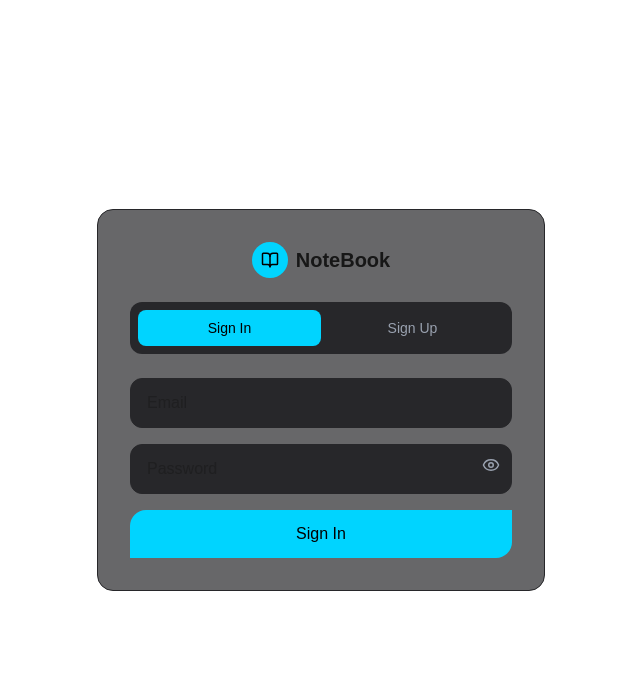
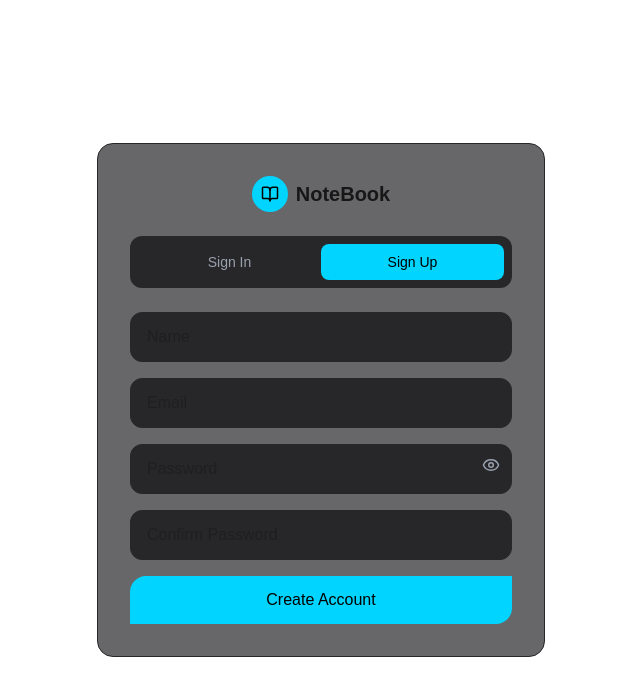
Before and after one commit to shuzeyfa/NoteBook_webapp, a Next.js app: page /signin in a window 1280 px wide. Shown: the top 696 px of the page, without its empty margins (319-959 px from the left). Built offline with nearby package versions, Linux system fonts and the light colour scheme.

Commit message:
adding functionality for signin button

```diff
--- a/app/page.tsx
+++ b/app/page.tsx
@@ -5,10 +5,19 @@
 
 import { ArrowRight, BookOpen, Sparkles, Zap, Lock, Copyright } from "lucide-react";
 import { useRouter } from "next/navigation";
+import { useEffect, useState } from "react";
 
 export default function Home() {
 
   const router = useRouter();
+  const [isLoggedIn, setIsLoggedIn] = useState(false);
+
+  useEffect(() => {
+    const token = localStorage.getItem("token");
+    if (token) {
+      setIsLoggedIn(true);
+    }
+  }, []);
 
   return (
     <main>
@@ -19,9 +28,20 @@ export default function Home() {
           </div>
           <span className=" font-bold text-[24px] ">NoteBook</span>
         </div>
-        <button onClick={() => router.push("/signin")} className=" w-16 h-8 p-1 rounded-2xl hover:bg-secondary hover:cursor-pointer ">
-          sign In
-        </button>
+        {isLoggedIn ? (
+          <button
+            className="w-24 h-8 rounded-2xl hover:bg-secondary"
+          >
+            Dashboard
+          </button>
+        ) : (
+          <button
+            onClick={() => router.push("/signin")}
+            className="w-16 h-8 rounded-2xl hover:bg-secondary"
+          >
+            Sign In
+          </button>
+        )}
       </header>
 
       <div className=" flex flex-col items-center justify-center gap-8 mb-24 ">
--- a/app/signin/page.tsx
+++ b/app/signin/page.tsx
@@ -4,6 +4,7 @@
   import { BookOpen, Eye, EyeOff } from "lucide-react";
 
   import { useForm } from "react-hook-form";
+  import { useRouter } from "next/navigation";
   import { zodResolver } from "@hookform/resolvers/zod";
 
   import {
@@ -15,8 +16,10 @@
 
   export default function AuthPage() {
 
-    const [mode, setMode] = useState<"signin" | "signup">("signin");
+    const [mode, setMode] = useState<"signin" | "signup">("signup");
     const [showPassword, setShowPassword] = useState(false);
+    const [loading, setLoading] = useState(false);
+    const router = useRouter();
 
     const {
       register,
@@ -26,8 +29,47 @@
       resolver: zodResolver(mode === "signin" ? signInSchema : signUpSchema),
     });
 
-    const onSubmit = (data: SignInType | SignUpType) => {
-      console.log(data);
+    const onSubmit = async (data: any) => {
+      try {
+        setLoading(true)
+
+        const endpoint =
+          mode === "signin" ? "/login" : "/register";
+
+        const payload = {
+                email: data.email,
+                password: data.password,
+              }
+
+        const res = await fetch(
+          `https://notebook-backend-2-nl4v.onrender.com${endpoint}`,
+          {
+            method: "POST",
+            headers: {
+              "Content-Type": "application/json",
+            },
+            body: JSON.stringify(payload),
+          }
+        );
+
+        const result = await res.json();
+
+        if (!res.ok) {
+          throw new Error(result.message || "Something went wrong");
+        }
+
+        console.log("SUCCESS:", result);
+        if (mode === "signup"){
+          setMode("signin")
+        }else{
+          localStorage.setItem("token", result.token)
+          router.push("/")
+        }
+      } catch (err: any) {
+        console.error("ERROR:", err.message);
+      } finally {
+        setLoading(false)
+      }
     };
 
     return (
@@ -140,9 +182,14 @@
             {/* Submit */}
             <button
               type="submit"
-              className="bg-primary text-black font-medium py-3 rounded-tl-2xl rounded-br-2xl hover:rounded-tr-2xl hover:rounded-bl-2xl transition-all"
+              disabled={loading}
+              className={` ${loading ? "bg-primary/40 cursor-not-allowed rounded-bl-2xl rounded-tr-2xl" : "bg-primary cursor-pointer"} text-black font-medium py-3 rounded-tl-2xl rounded-br-2xl hover:rounded-tr-2xl hover:rounded-bl-2xl transition-all`}
             >
-              {mode === "signin" ? "Sign In" : "Create Account"}
+              {loading
+                ? "Loading..."
+                : mode === "signin"
+                ? "Sign In"
+                : "Create Account"}
             </button>
 
           </form>
```
